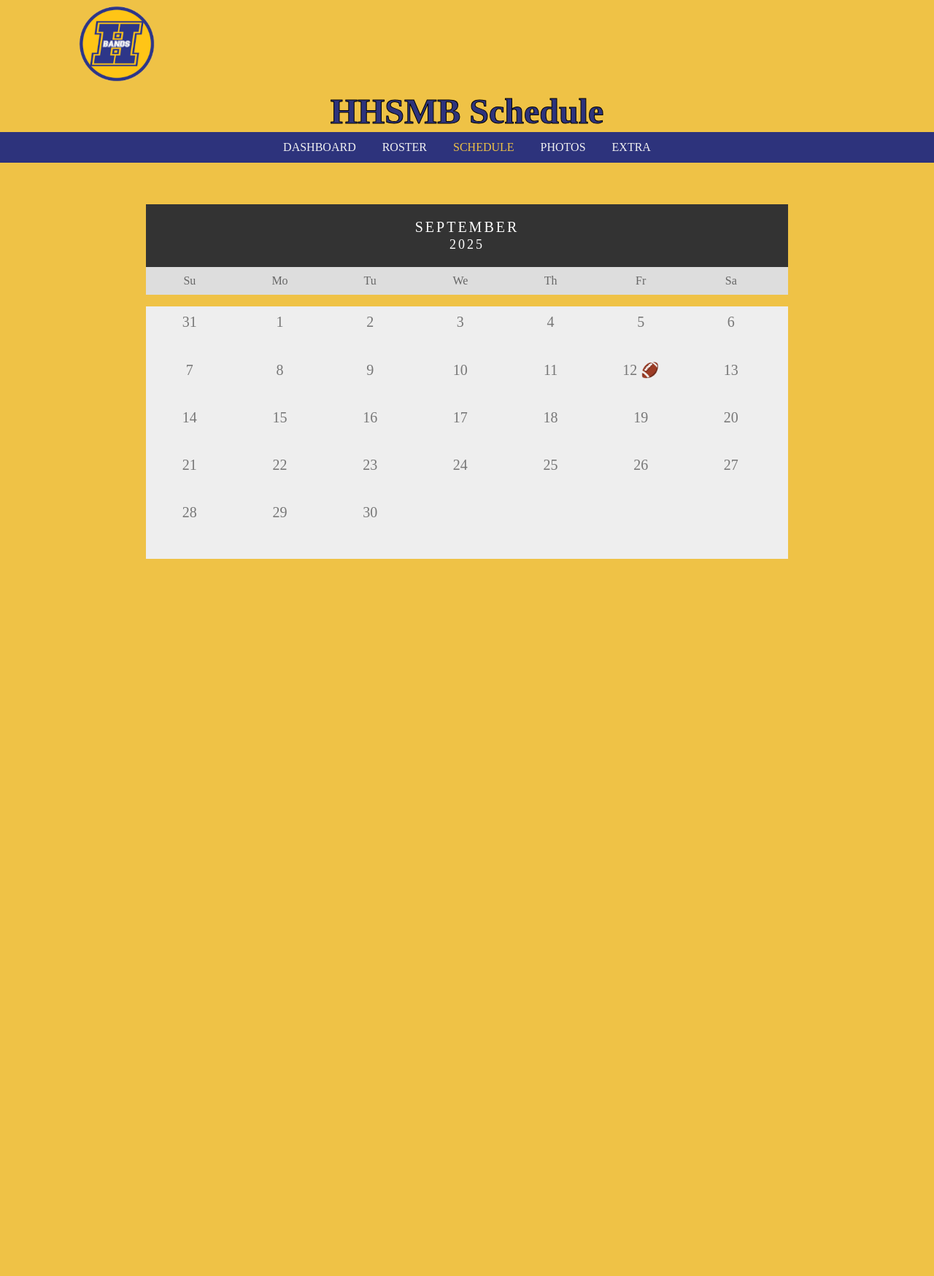
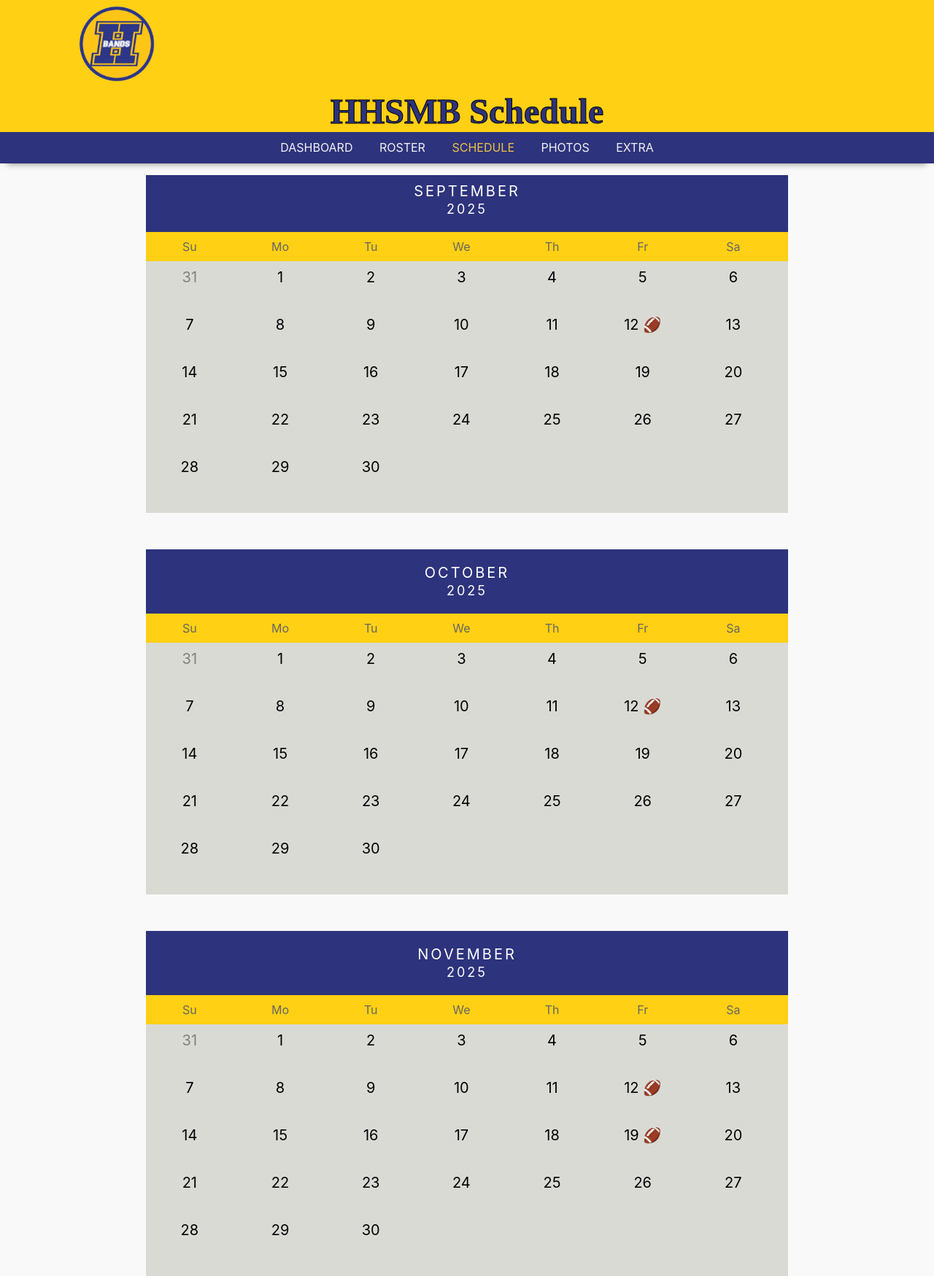
Before and after one commit to jmastrangelo26-byte/377-web-app-dev, a PHP site: page /schedule.html in a window 1280 px wide. Shown: the whole page at 73% size. Before the commit the page ends 766 px from the top, so only its background shows below. Run offline with PHP 8.4, Linux system fonts and the light colour scheme.

Commit message:
Website in final stages of completion.

```diff
--- a/1-team-website/schedule.html
+++ b/1-team-website/schedule.html
@@ -7,19 +7,23 @@
     <link rel="stylesheet" type="text/css" href="style.css">
 </head>
 <body>
-    <div>
+    <div class = "top-header">
         <img class = "logo" src="goodlogomodified.png" alt="logo">
         <h1 id = "body">HHSMB Schedule</h1>
     </div>
 
     <div class = "navbar">
+        <div>
+
             <a class = "button" href = "index.html">DASHBOARD</a>
             <a class = "button" href = "roster.html">ROSTER</a>
             <a class = "button" style = "color: rgb(239, 194, 70)" href = "schedule.html">SCHEDULE</a>
             <a class = "button" href = "photos.html">PHOTOS</a>
             <a class = "button" href= "extra.html">EXTRA</a>
         </div>
+    </div>
 
+    <div>
         <div class="month">
             <ul>
                 <li>September<br><span style="font-size:18px">2025</span></li>
@@ -37,7 +41,7 @@
         </ul>
 
         <ul class="days">
-        <li>31</li>
+            <li style = "color: gray;">31</li>
             <li>1</li>
             <li>2</li>
             <li>3</li>
@@ -69,5 +73,111 @@
             <li>29</li>
             <li>30</li>
         </ul>
+    </div>
+
+    <div>
+        <div class="month">
+            <ul>
+                <li>October<br><span style="font-size:18px">2025</span></li>
+            </ul>
+        </div>
+
+        <ul class="weekdays">
+            <li>Su</li>
+            <li>Mo</li>
+            <li>Tu</li>
+            <li>We</li>
+            <li>Th</li>
+            <li>Fr</li>
+            <li>Sa</li>
+        </ul>
+
+        <ul class="days">
+            <li style = "color: gray;">31</li>
+            <li>1</li>
+            <li>2</li>
+            <li>3</li>
+            <li>4</li>
+            <li>5</li>
+            <li>6</li>
+            <li>7</li>
+            <li>8</li>
+            <li>9</li>
+            <li><span class="active">10</span></li>
+            <li>11</li>
+            <li>12 🏈</li>
+            <li>13</li>
+            <li>14</li>
+            <li>15</li>
+            <li>16</li>
+            <li>17</li>
+            <li>18</li>
+            <li>19</li>
+            <li>20</li>
+            <li>21</li>
+            <li>22</li>
+            <li>23</li>
+            <li>24</li>
+            <li>25</li>
+            <li>26</li>
+            <li>27</li>
+            <li>28</li>
+            <li>29</li>
+            <li>30</li>
+        </ul>
+    </div>
+
+    <div>
+        <div class="month">
+            <ul>
+                <li>November<br><span style="font-size:18px">2025</span></li>
+            </ul>
+        </div>
+
+        <ul class="weekdays">
+            <li>Su</li>
+            <li>Mo</li>
+            <li>Tu</li>
+            <li>We</li>
+            <li>Th</li>
+            <li>Fr</li>
+            <li>Sa</li>
+        </ul>
+
+        <ul class="days">
+            <li style = "color: gray;">31</li>
+            <li>1</li>
+            <li>2</li>
+            <li>3</li>
+            <li>4</li>
+            <li>5</li>
+            <li>6</li>
+            <li>7</li>
+            <li>8</li>
+            <li>9</li>
+            <li><span class="active">10</span></li>
+            <li>11</li>
+            <li>12 🏈</li>
+            <li>13</li>
+            <li>14</li>
+            <li>15</li>
+            <li>16</li>
+            <li>17</li>
+            <li>18</li>
+            <li>19 🏈</li>
+            <li>20</li>
+            <li>21</li>
+            <li>22</li>
+            <li>23</li>
+            <li>24</li>
+            <li>25</li>
+            <li>26</li>
+            <li>27</li>
+            <li>28</li>
+            <li>29</li>
+            <li>30</li>
+        </ul>
+    </div>
+
     </body>
     </html>
--- a/1-team-website/style.css
+++ b/1-team-website/style.css
@@ -10,34 +9,76 @@
 }
 
 body {
-    margin: 0px;
-    background-color:rgb(239, 194, 70);
+  margin: 0px;
+  background-color: #f9f9f9;
+  padding-top: 180px;
+  font-family: 'Inter', 'Roboto', sans-serif;
+  }
+
+.intro-text {
+  max-width: 800px;
+  margin: 40px auto;
+  padding: 25px;
+  background: #f9f9f9;
+  font-size: 18px;
+  line-height: 1.6;
+  color: #333;
 }
 
-header {
-  justify-content: center;
-  align-items: center;
-  padding: 10px 0;
+.section-heading {
+  font-size: 28px;
+  font-weight: 600;
+  text-align: center;
+  margin: 60px 0 20px;
+  margin-top:10px;
+  color: #2d337c;
+}
+
+.top-header {
+    position: fixed;
+    top: 0;
+    left: 0;
+    width: 100%;
+    z-index: 1000;
+    background: #ffd013;
 }
 
 .p{
   margin-top: 50px;
   text-align: center;
-  font-family: cursive;
   font-size: 25px;
-  color: white;
+  color: black;
+  font-weight: 600;
+  letter-spacing: 0.5px;
 }
 
 .roster-container {
-    justify-content: space-between;
-    margin: 0 100px; /* optional padding on sides */
-    display: flex;
+  margin-left: 30px;
+  margin-right: 30px;
+  display: flex;
+
+}
+
+.alt-heading{
+  padding-top: 10px;
+  font-size: 23px;
+  font-weight: 600;
+  text-align: center;
+  color: #2d337c;
+}
+
+.card{
+  width: 500px; /* Set a fixed width for the card */
+  border: 1px solid #ccc; /* 1px solid gray border */
+  padding: 16px; /* Add some space inside the card */
+  border-radius: 8px; /* Optional: Rounded corners */
+  box-shadow: 0 4px 8px rgba(0, 0, 0, 0.1); /* Optional: Soft shadow */
 }
 
 .heading {
+    margin-left: 20px;
     font-size: 25px;
-    font-family: cursive;
-    color: white;
+    color: black;
     margin-bottom: 5px;
     text-decoration: underline;
 }
@@ -96,18 +147,19 @@ header {
 .navbar {
   overflow: hidden;
   background-color: #333;
-  position: fixed; /* Set the navbar to fixed position */
-  text-align: center ;/* Position the navbar at the top of the page */
-  background-color: rgb(45, 51, 124);
+  position: fixed;
   width: 100%;
+  height: 60px;
+  background-color: #f9f9f9;
+
 }
 
-/* .anchor-content{
-  position: fixed;
-  height: 200px;
+.navbar div {
+  text-align: center;
+  background-color: rgb(45, 51, 124);
+  box-shadow: 0 10px 10px -10px rgba(0, 0, 0, 0.5);
+}
 
-} */
-/* Links inside the navbar */
 .navbar a {
   display: inline-block;
   color: #f2f2f2;
@@ -115,26 +167,27 @@ header {
   text-decoration: none;
 }
 
-.main {
-  margin-top: 30px; /* Add a top margin to avoid content overlay */
-}
-
 ul {list-style-type: none;}
 
 /* Month header */
 .month {
   padding: 20px 10px;
-  background: #333;
+  background: rgb(45, 51, 124);
   text-align: center;
   margin-left: 200px;
   margin-right: 200px;
-  margin-top: 100px
+  margin-top: 50px
 }
 
 /* Month list */
 .month ul {
   margin: 0;
   padding: 0;
+}
+
+ul {
+    margin: 0;
+    padding: 0;
 }
 
 .month ul li {
@@ -150,7 +203,7 @@ ul {list-style-type: none;}
   margin-right: 200px;
   padding: 10px 0;
   margin-top: 0px;
-  background-color:#ddd;
+  background-color:#ffd013;
 }
 
 .weekdays li {
@@ -163,7 +216,7 @@ ul {list-style-type: none;}
 /* Days (1-31) */
 .days {
   padding: 10px 0;
-  background: #eee;
+  background: #87847545;
   margin-left: 200px;
   margin-right: 200px;
 }
@@ -174,7 +227,7 @@ ul {list-style-type: none;}
   width: 13.6%;
   text-align: center;
   font-size:20px;
-  color: #777;
+  color: #000;
   height: 65px;
 }
 
```
Also changed, not shown: other parts of 1-team-website/style.css (+22 -15 lines), 1-team-website/extra.html (+8 -8 lines), 1-team-website/index.html (+14 -10 lines), 1-team-website/photos.html (+16 -14 lines), 1-team-website/roster.html (+44 -16 lines). Lines whose indentation alone changed are shown as unchanged.
